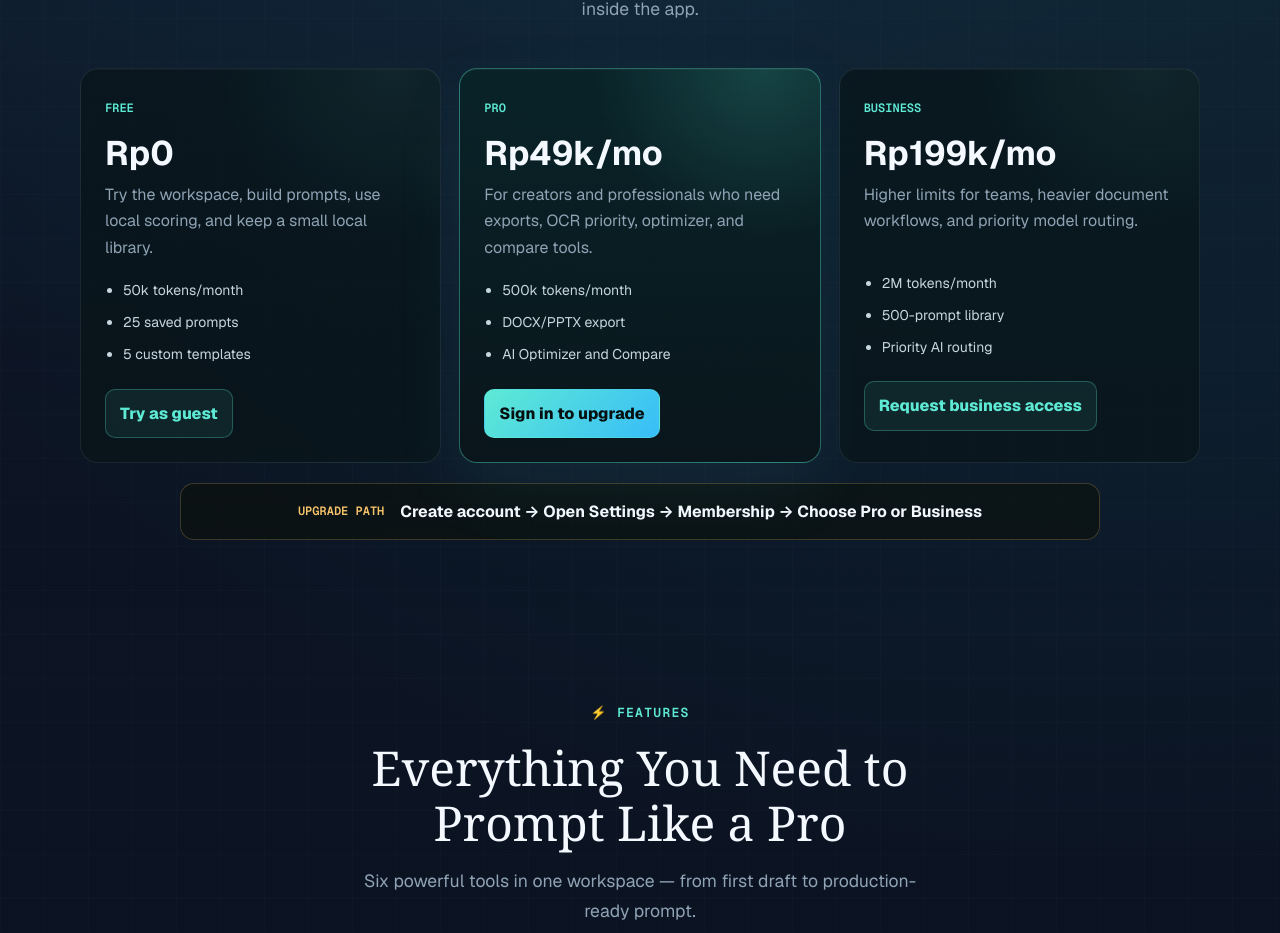
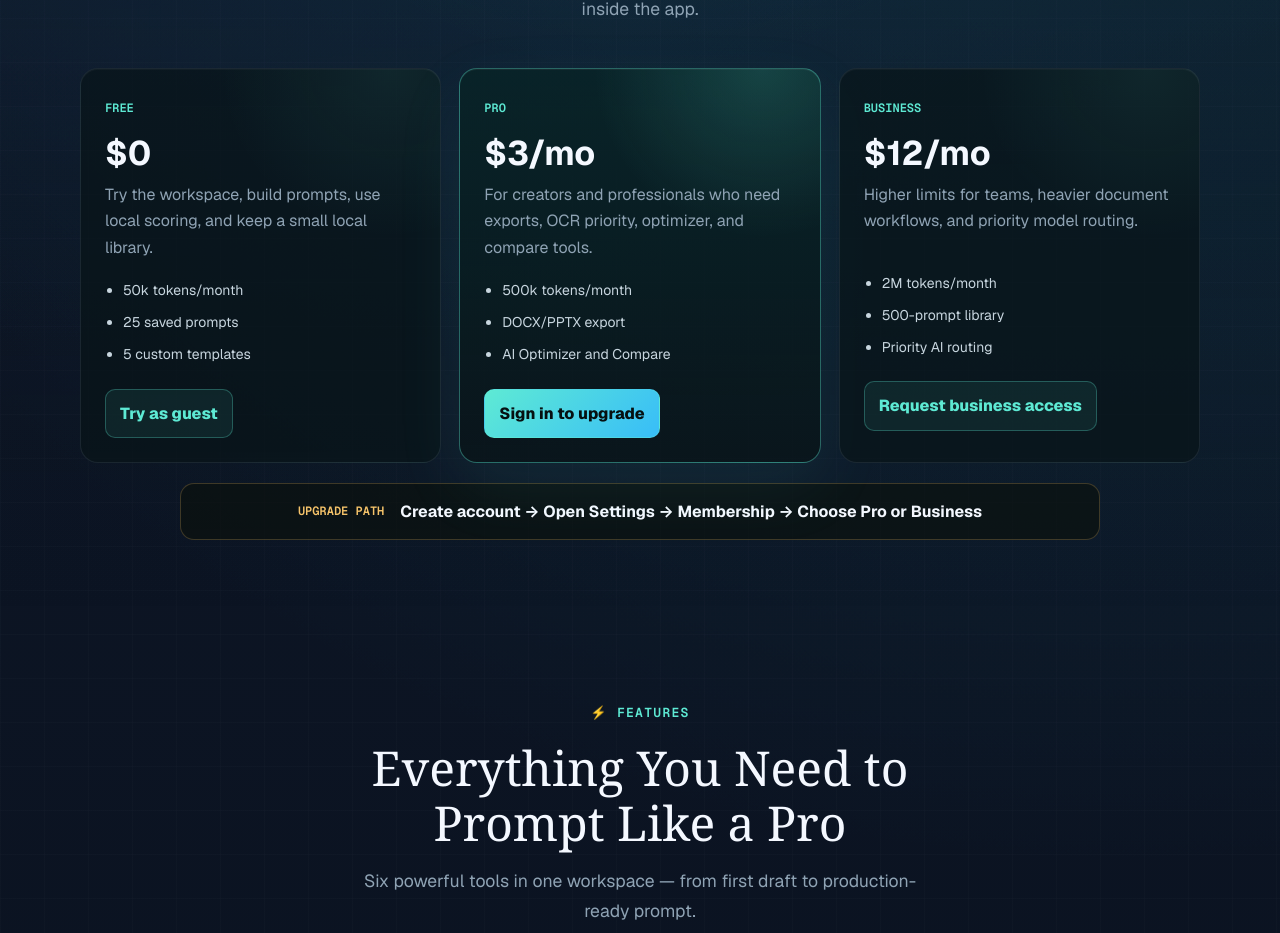
Before and after one commit to fareza777/Prompt-Lab, a React (Vite) app: page / in a window 1280 px wide. Shown: the part 1258-2191 px from the top of the page. Built offline with nearby package versions, Linux system fonts and the light colour scheme; no server answers; a web font is replaced by a local one.

Commit message:
Switch membership pricing to USD

```diff
--- a/index.html
+++ b/index.html
@@ -1351,7 +1351,7 @@ Build a campaign prompt with:
         <div class="plans-grid">
           <article class="plan-card">
             <span class="plan-kicker">Free</span>
-            <h3>Rp0</h3>
+            <h3>$0</h3>
             <p>Try the workspace, build prompts, use local scoring, and keep a small local library.</p>
             <ul>
               <li>50k tokens/month</li>
@@ -1362,7 +1362,7 @@ Build a campaign prompt with:
           </article>
           <article class="plan-card featured">
             <span class="plan-kicker">Pro</span>
-            <h3>Rp49k/mo</h3>
+            <h3>$3/mo</h3>
             <p>For creators and professionals who need exports, OCR priority, optimizer, and compare tools.</p>
             <ul>
               <li>500k tokens/month</li>
@@ -1373,7 +1373,7 @@ Build a campaign prompt with:
           </article>
           <article class="plan-card">
             <span class="plan-kicker">Business</span>
-            <h3>Rp199k/mo</h3>
+            <h3>$12/mo</h3>
             <p>Higher limits for teams, heavier document workflows, and priority model routing.</p>
             <ul>
               <li>2M tokens/month</li>
--- a/src/planEntitlements.js
+++ b/src/planEntitlements.js
@@ -171,12 +171,12 @@ export function applyPriorityRouting(modelSettings = {}, plan) {
 
 export const MEMBERSHIP_MARKETING = {
   Free: {
-    price: "Rp0",
+    price: "$0",
     detail: "Builder, limited local library, no Office export.",
     highlights: ["50k tokens/month", "25 saved prompts", "5 custom templates"],
   },
   Pro: {
-    price: "Rp49k/mo",
+    price: "$3/mo",
     detail: "Higher quota, priority OCR, DOCX/PPTX export, AI Compare & Optimizer.",
     highlights: [
       "500k tokens/month",
@@ -186,7 +186,7 @@ export const MEMBERSHIP_MARKETING = {
     ],
   },
   Business: {
-    price: "Rp199k/mo",
+    price: "$12/mo",
     detail: "Everything in Pro plus priority model routing, team library, highest limits.",
     highlights: [
       "2M tokens/month",
```
